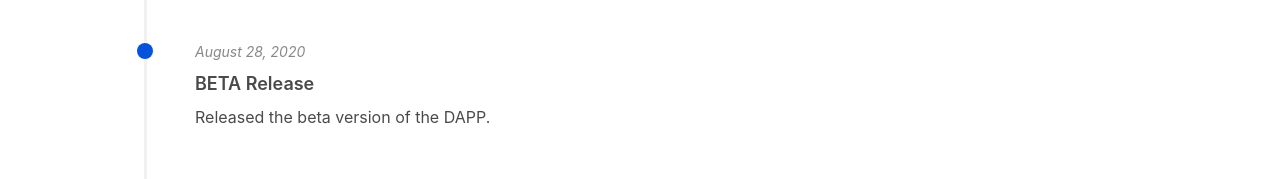
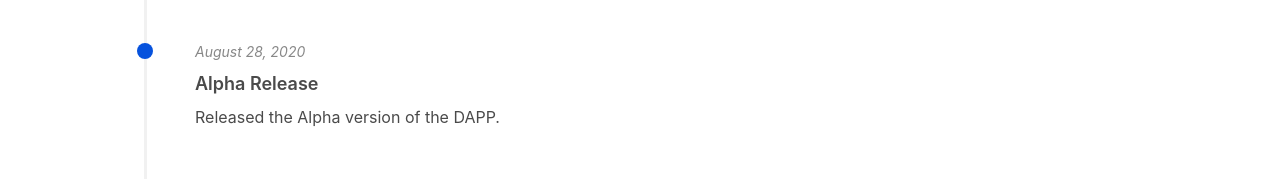
Before and after one commit to SuhailCM/thirmprotocol.github.io, a Vue app: page /roadmap in a window 1280 px wide. Shown: the part 403-582 px from the top of the page. Built offline with nearby package versions, Linux system fonts and the light colour scheme; what vue-plugin-load-script would draw is missing.

Commit message:
Update roadmap.vue

```diff
--- a/src/x/roadmap.vue
+++ b/src/x/roadmap.vue
@@ -85,9 +85,9 @@ export default {
 				},
 
         {
-					title: 'BETA Release',
+					title: 'Alpha Release',
 					date: 'August 28, 2020',
-          description: 'Released the beta version of the DAPP.'
+          description: 'Released the Alpha version of the DAPP.'
 				},
 
         {
```
